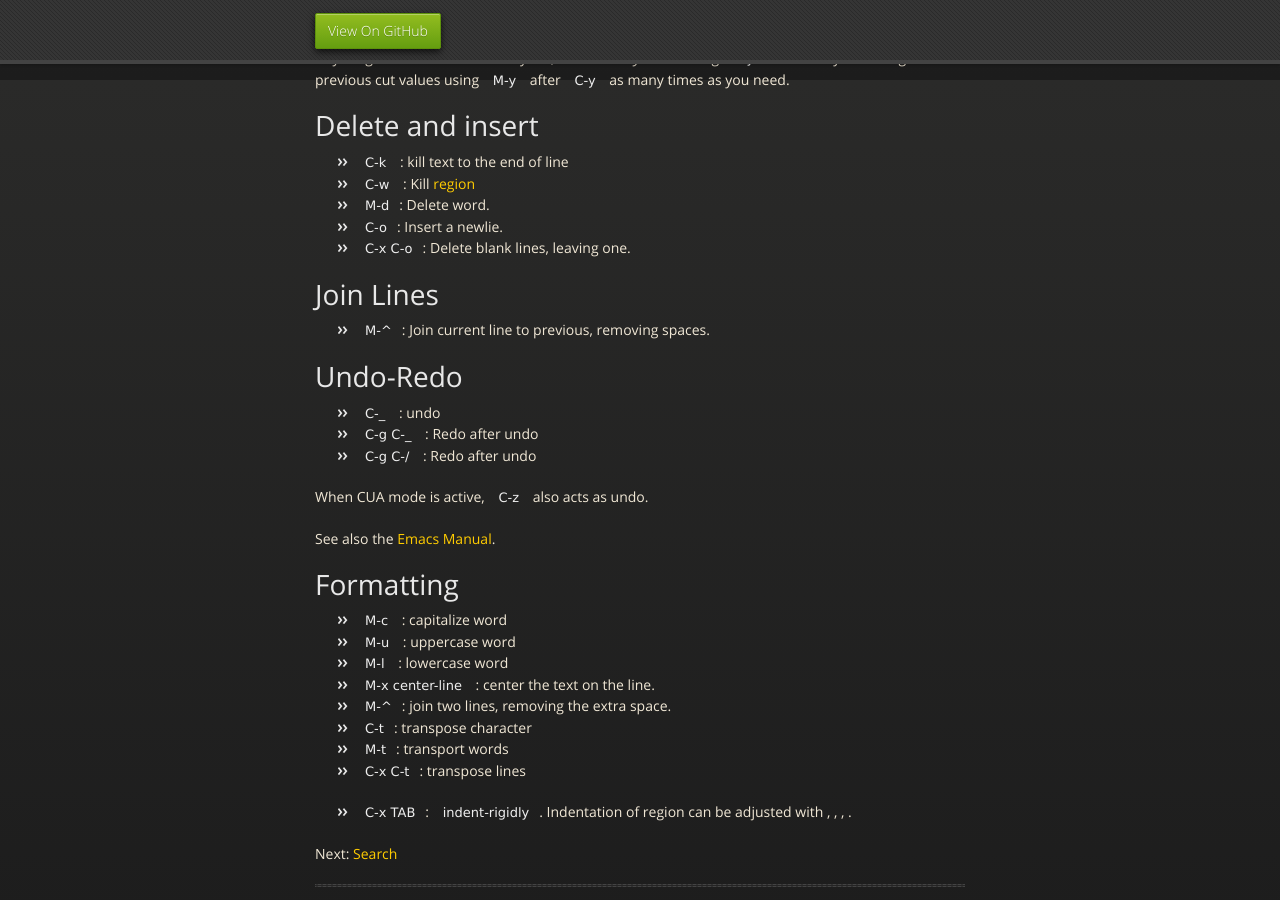
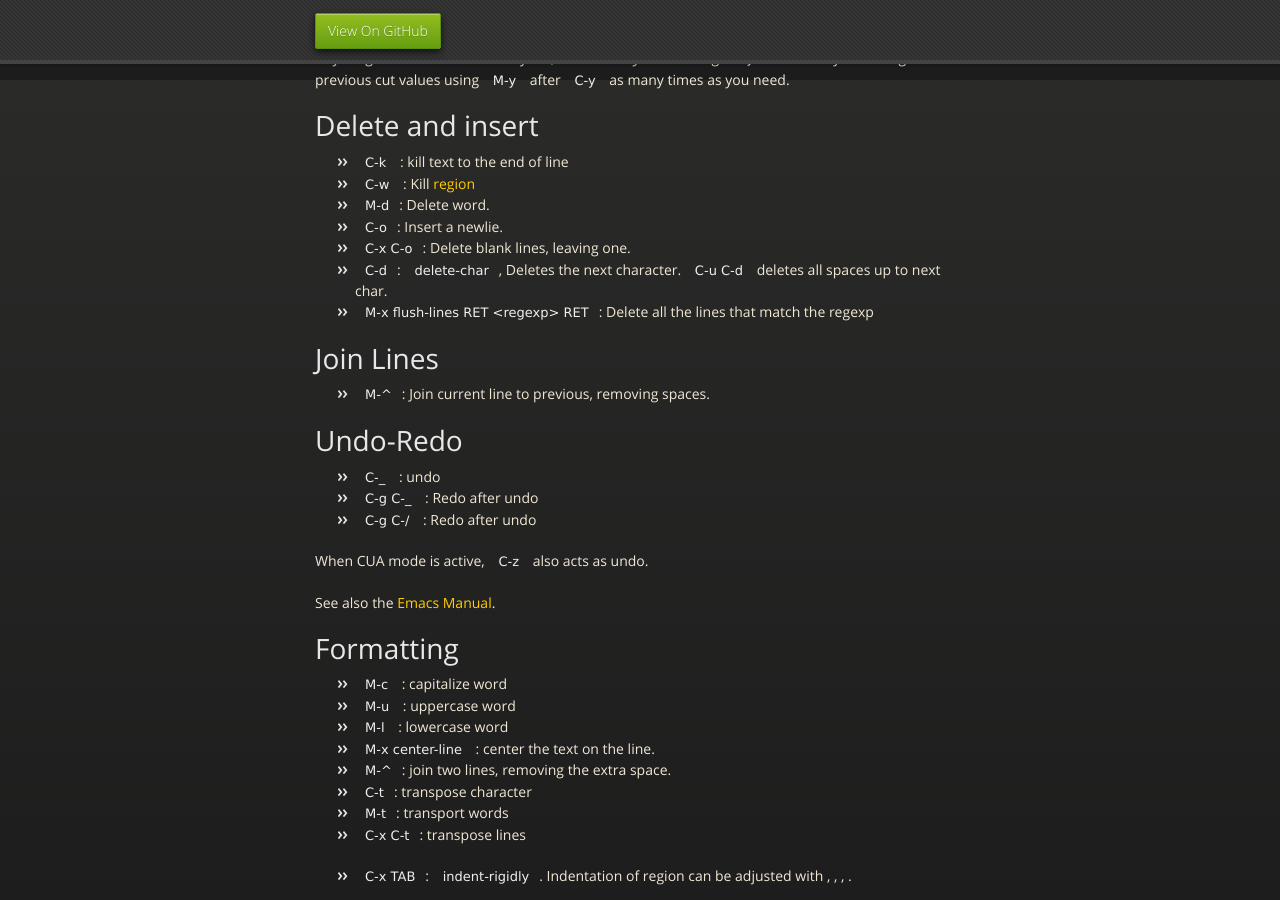
Before and after one commit to tychobrailleur/tychobrailleur.github.io, a Jekyll site: the page built from editing.md, in a window 1280 px wide and 900 px high, scrolled down 820 px. Built offline with Jekyll 4.4.1, drawn with Linux system fonts in a browser that asks for light colours; nearby versions of some CDN libraries.

Commit message:
flush-lines and delete-char.

```diff
--- a/editing.md
+++ b/editing.md
@@ -44,7 +44,10 @@ after `C-y` as many times as you need.
 - `M-d`: Delete word.
 - `C-o`: Insert a newlie.
 - `C-x C-o`: Delete blank lines, leaving one.
-
+- `C-d`: `delete-char`, Deletes the next character.  `C-u C-d` deletes
+  all spaces up to next char.
+- `M-x flush-lines RET <regexp> RET`: Delete all the lines that match
+  the regexp
 
 # Join Lines
 
```
